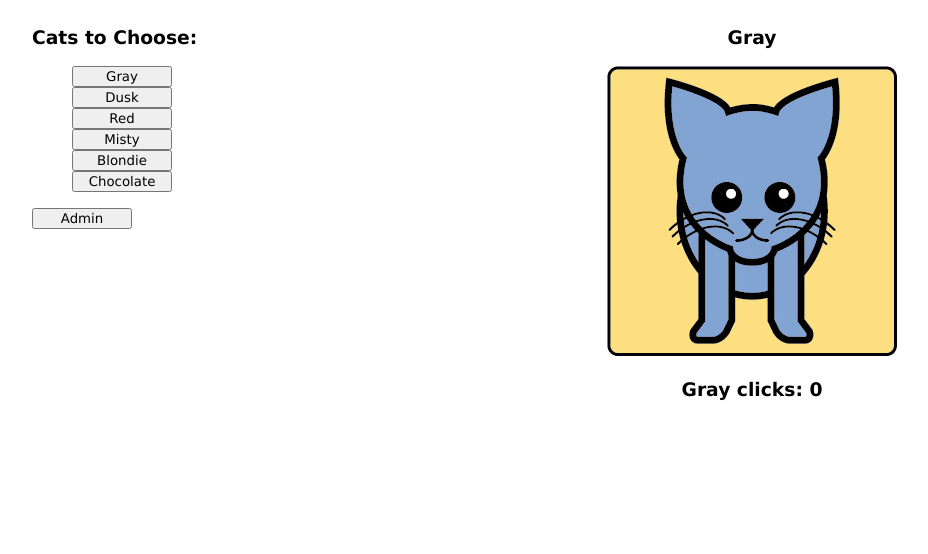
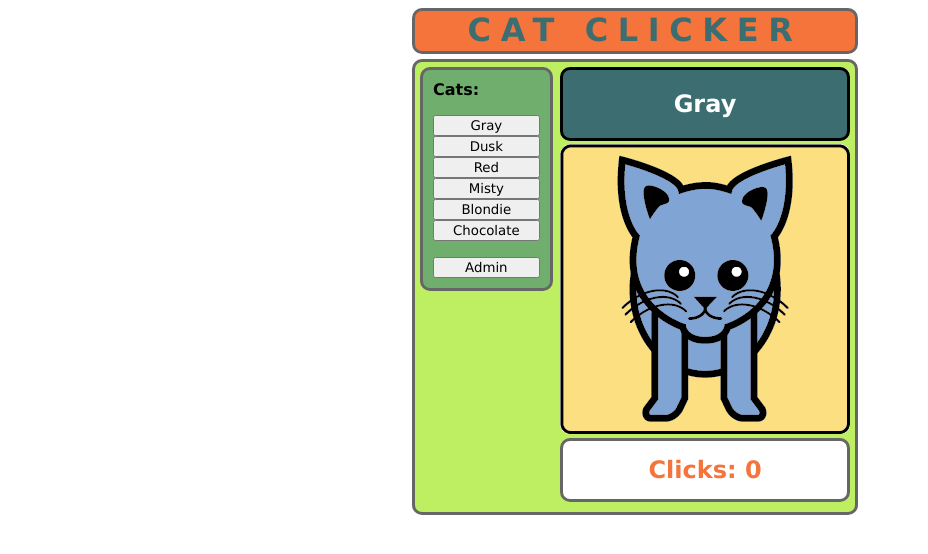
Before and after one commit to alexgm511/Cat-clicker, a plain HTML site: page index.html in a window 1280 px wide. Shown: the whole page, without its empty margins (8-936 px from the left). Drawn offline with Linux system fonts and the light colour scheme.

Commit message:
Worked on the style for a better presentation

```diff
--- a/css/style.css
+++ b/css/style.css
@@ -4,36 +4,139 @@
 
 .container {
 	display: block;
-	position:relative;
+	position: relative;
 	margin: 0 auto;
-	max-width: 1200px;
+	left: calc(50vw - 440px);
+	width: calc(100vw - 440px);
+	height: 100vh;
+}
+
+.title {
+	width:440px;
+	height: 40px;
+	text-align: center;
+	margin-bottom: 5px;
+	background-color: #f4743b;
+	border: 3px solid #666;
+	border-radius: 10px;
+}
+
+.title  h1{
+	letter-spacing: 0.3em;
+	margin: 0;
+	color: #3c6e71;
+}
+
+#main {
+	position: absolute;
+	background-color: #beee62;
+	width:440px;
+	height: 450px;
+	border: 3px solid #666;
+	border-radius: 10px;
+}
+
+#leftMenu {
+	position:absolute;
+	background-color: #70ae6e;
+	top: 5px;
+	left: 5px;
+	padding: 10px;
+	border: 3px solid #666;
+	border-radius: 10px;
+}
+
+#leftMenu h4 {
+	margin: 0;
+}
+
+#leftMenu ul {
+	padding-left: 0;
 }
 
 #leftMenu li {
     list-style-type: none;
-	text-align: left;
-	/*display: inline;
-	padding-right: 20px; */
 }
 
-button {
-	width: 100px;
+#leftMenu button, input {
+	width: 8em;
 }
 
 #chgCatInfo {
+	line-height: 2em;
+	font-size: 0.7em;
 	display: none;
 }
 
-#leftMenu {
- position:absolute;
- top:0;
- left:0;
- width:20%;
+#chgCatInfo  #submit {
+	margin-top: 10px;
 }
+
 #catShow {
- text-align: center;
- position:absolute;
- top:0;
- right:0;
- width:80%;
+	text-align: center;
+	position:absolute;
+	top:5px;
+	right:5px;
 }
+
+#catShow .name {
+	color: #fff;
+	background-color: #3c6e71;
+	border: 3px solid #000;
+	border-radius: 10px;
+	margin-bottom: 3px;
+}
+
+#catShow .score {
+	color: #f4743b;
+	background-color: #fff;
+	border: 3px solid #666;
+	border-radius: 10px;
+}
+
+#catShow .score  h2 {
+	margin: 15px 0 15px 0;
+}
+
+@media only screen and (max-width: 480px) {
+	.container {
+		left: 0;
+		width: 300px;
+	}
+
+	#main {
+		width: 300px;
+		height: 100vh;
+	}
+
+	.title {
+		width:100%;
+	}
+
+	.title  h1{
+		letter-spacing: 0;
+	}
+
+	#leftMenu {
+		width: calc(100% - 40px);
+		top: 435px;
+	}
+
+	#leftMenu  button, input {
+		width: calc(100% - 10px);
+	}
+
+	#catShow {
+		left: 5px;
+	}
+
+	#catShow img {
+		width: calc(100% - 5px);
+	}
+
+	#catShow .name  h2 {
+		margin: 15px 0 15px 0;
+	}
+
+
+}
--- a/index.html
+++ b/index.html
@@ -10,9 +10,14 @@
 </head>
 <body>
 	<div class="container">
+		<div class="title">
+			<h1>CAT CLICKER</h1>
+		</div>
+
+		<div id="main">
 			<div id="leftMenu">
 				<div id="allCats">
-				<h3>Cats to Choose:</h3>
+					<h4>Cats:</h4>
 					<ul id="catList">
 					</ul>
 				</div>
@@ -23,9 +28,9 @@
 						<input id="newName"></input><br />
 						<label for="newImg">New Image URL</label><br />
 						<input id="newImg"></input><br />
-					<label for="newName">Count</label><br />
-					<input id="newCount"></input>
-					<button id="submit">Submit</button>
+						<label for="newName">Click Count</label><br />
+						<input id="newCount"></input><br />
+						<button id="submit">Submit</button><br />
 						<button id="cancel">Cancel</button>
 					</form>
 				</div>
@@ -33,9 +38,14 @@
 			</div>
 			<div id="catShow">
 				<div id="cat">
-				<h3 class="name"></h3>
+					<div class="name">
+						<h2></h2>
+					</div>
 					<img id="" src="" alt="">
-				<h3 class="score"></h3>
+					<div class="score">
+						<h2></h2>
+					</div>
+				</div>
 			</div>
 		</div>
 	</div>
--- a/js/main.js
+++ b/js/main.js
@@ -5,33 +5,33 @@ $(function(){
 		cats: 	[
 				{
 					"name": "Gray",
-					"img": "gray.jpg",
-					"count": 0
+					"imgSrc": "gray.png",
+					"clickCount": 0
 				},
 				{
 					"name": "Dusk",
-					"img": "dusk.jpg",
-					"count": 0
+					"imgSrc": "dusk.png",
+					"clickCount": 0
 				},
 				{
 					"name": "Red",
-					"img": "red.jpg",
-					"count": 0
+					"imgSrc": "red.png",
+					"clickCount": 0
 				},
 				{
 					"name": "Misty",
-					"img": "misty.jpg",
-					"count": 0
+					"imgSrc": "misty.png",
+					"clickCount": 0
 				},
 				{
 					"name": "Blondie",
-					"img": "blondie.jpg",
-					"count": 0
+					"imgSrc": "blondie.png",
+					"clickCount": 0
 				},
 				{
 					"name": "Chocolate",
-					"img": "chocolate.jpg",
-					"count": 0
+					"imgSrc": "chocolate.png",
+					"clickCount": 0
 				}
 		],
         init: function() {
@@ -89,7 +89,7 @@ $(function(){
             var cats = model.getAllCats();
 			cats.forEach(function (cat) {
 				if (cat.name == name) {
-					cat.count++;
+					cat.clickCount++;
 					view.render(cat);
 				}
 			})
@@ -111,10 +111,10 @@ $(function(){
 						cat.name = newName;
 						}
 					if (newImg.length > 0) {
-						cat.img = newImg;
+						cat.imgSrc = newImg;
 						}
 					if (newCount > 0) {
-						cat.count = newCount;
+						cat.clickCount = newCount;
 						}
 					octopus.currCat(cat);
 					view.render(cat);
@@ -135,6 +135,9 @@ $(function(){
         init: function() {
             this.catList = $('#catList');
 			this.catShow = $('#cat');
+			this.catName = $('#cat .name h2');
+			this.catImg = $('#cat img');
+			this.catClicks = $('#cat .score h2');
 			var catInfo = $('form#chgCatInfo');
 			var newName = $('#newName');
 			var newImg = $('#newImg');
@@ -179,10 +182,10 @@ $(function(){
             this.catList.html( htmlStr );
         },
         render: function(cat){
-			console.log(this);
-			this.catShow.find('h3.name').html( cat.name );
-			this.catShow.find('img').attr('id', cat.name).attr('src', 'images/'+cat.img).attr('alt', 'Cat called '+cat.name);
-			this.catShow.find('h3.score').html( cat.name+' clicks: '+cat.count );
+			console.log(cat);
+			this.catName.html( cat.name );
+			this.catImg.attr('id', cat.name).attr('src', 'images/'+cat.imgSrc).attr('alt', 'Cat called '+cat.name);
+			this.catClicks.html( 'Clicks: '+cat.clickCount );
         }
 
     };
```
Also changed, not shown: images/Kitten.png (added), images/blondie.png (added), images/chocolate.png (added), images/dusk.png (added), images/gray.png (added), images/misty.png (added), images/red.png (added). Lines whose indentation alone changed are shown as unchanged.
